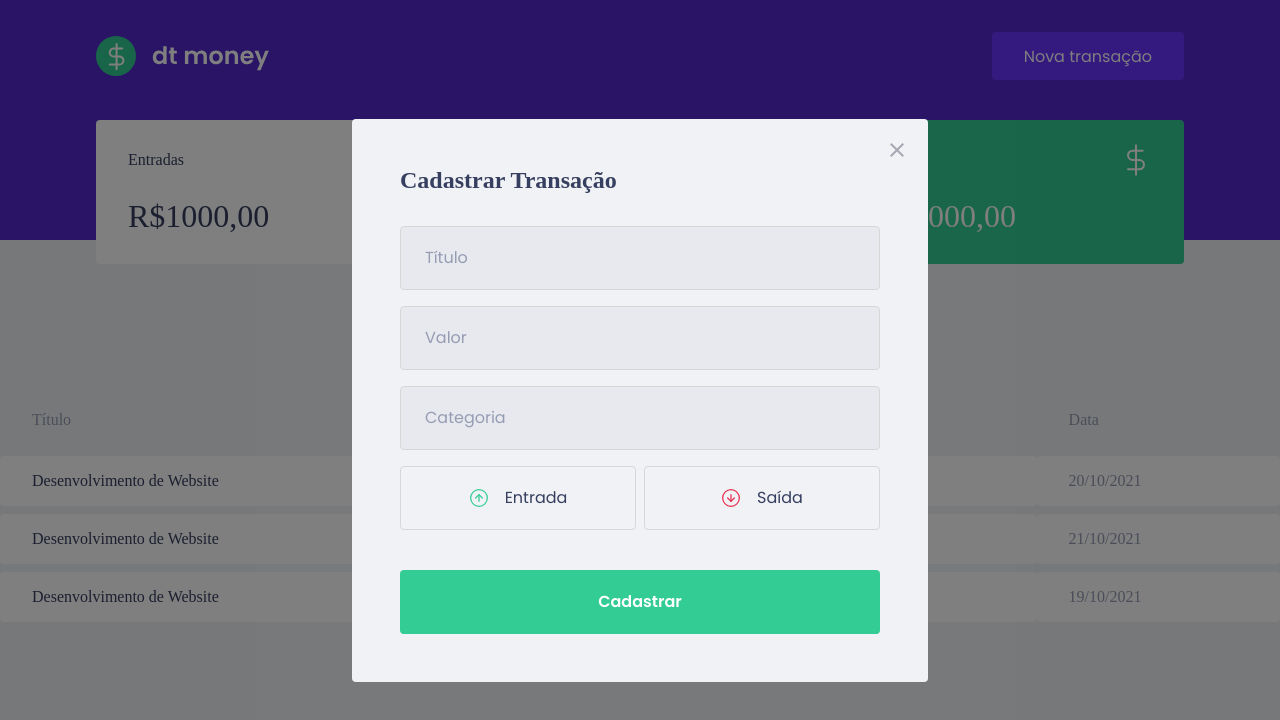
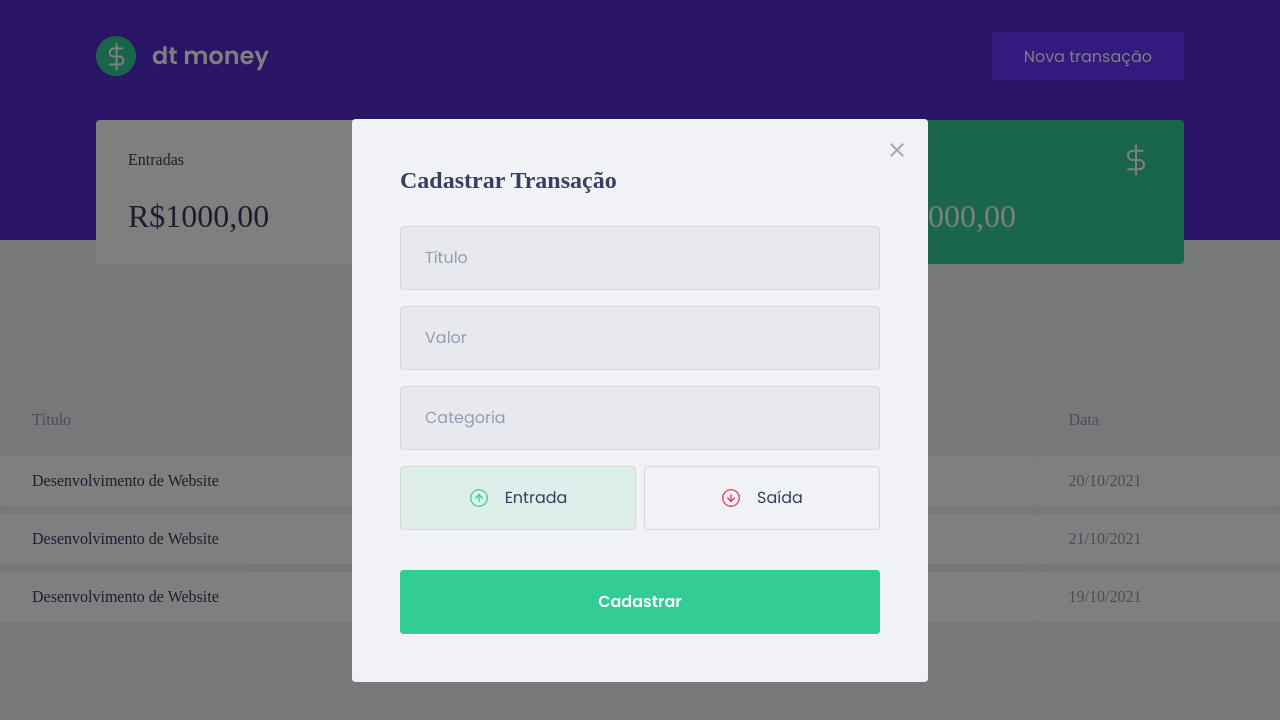
Before and after one commit to lucasfsilva2310/dtmoney, a React (Create React App) app: page / in a window 1280 px wide. Both pictures are taken after a click on the button "Nova transação". Shown: the top 720 px of the page. Built offline with nearby package versions, Linux system fonts and the light colour scheme; no server answers; what miragejs would draw is missing.

Commit message:
learning the basics of typescript inside styled components and how to use props inside a CSS atribute through styled components

```diff
--- a/src/components/NewTransactionModal/index.tsx
+++ b/src/components/NewTransactionModal/index.tsx
@@ -1,8 +1,9 @@
 import Modal from "react-modal";
-import { Container, TransactionTypeContainer } from "./styles";
+import { Container, RadioBox, TransactionTypeContainer } from "./styles";
 import closeImg from "../../assets/close.svg";
 import outcomeImg from "../../assets/outcome.svg";
 import incomeImg from "../../assets/income.svg";
+import { useState } from "react";
 
 interface NewTransactionModalProps {
   isOpen: boolean;
@@ -13,6 +14,8 @@
   isOpen,
   onRequestClose,
 }: NewTransactionModalProps) => {
+  const [type, setType] = useState("deposit");
+
   return (
     <Modal
       isOpen={isOpen}
@@ -36,14 +39,24 @@
         <input placeholder="Categoria" />
 
         <TransactionTypeContainer>
-          <button type="button">
+          <RadioBox
+            type="button"
+            isActive={type === "deposit"}
+            activeColor="green"
+            onClick={() => setType("deposit")}
+          >
             <img src={incomeImg} alt="Entrada"></img>
             <span>Entrada</span>
-          </button>
-          <button type="button">
+          </RadioBox>
+          <RadioBox
+            type="button"
+            isActive={type === "withdraw"}
+            activeColor="red"
+            onClick={() => setType("withdraw")}
+          >
             <img src={outcomeImg} alt="Saída"></img>
             <span>Saída</span>
-          </button>
+          </RadioBox>
         </TransactionTypeContainer>
 
         <button type="submit">Cadastrar</button>
--- a/src/components/NewTransactionModal/styles.ts
+++ b/src/components/NewTransactionModal/styles.ts
@@ -1,5 +1,5 @@
 import styled from "styled-components";
-import { darken } from "polished";
+import { darken, transparentize } from "polished";
 
 export const Container = styled.form`
   h2 {
@@ -56,12 +56,26 @@
   display: grid;
   grid-template-columns: 1fr 1fr;
   gap: 0.5rem;
+`;
 
-  button {
+interface RadioBoxProps {
+  isActive: boolean;
+  activeColor: "green" | "red";
+}
+
+const colors = {
+  green: "#33CC95",
+  red: "#E52E4D",
+};
+
+export const RadioBox = styled.button<RadioBoxProps>`
   height: 4rem;
   border: 1px solid #d7d7d7;
   border-radius: 0.25rem;
-    background: transparent;
+  background: ${(props) =>
+    props.isActive
+      ? transparentize(0.9, colors[props.activeColor])
+      : "transparent"};
 
   display: flex;
   align-items: center;
@@ -71,7 +85,6 @@
 
   &:hover {
     border-color: ${darken(0.1, "#d7d7d7")};
-    }
   }
 
   img {
```
Also changed, not shown: 1 other file (tests, documents, lock files or other folders). Lines whose indentation alone changed are shown as unchanged.
